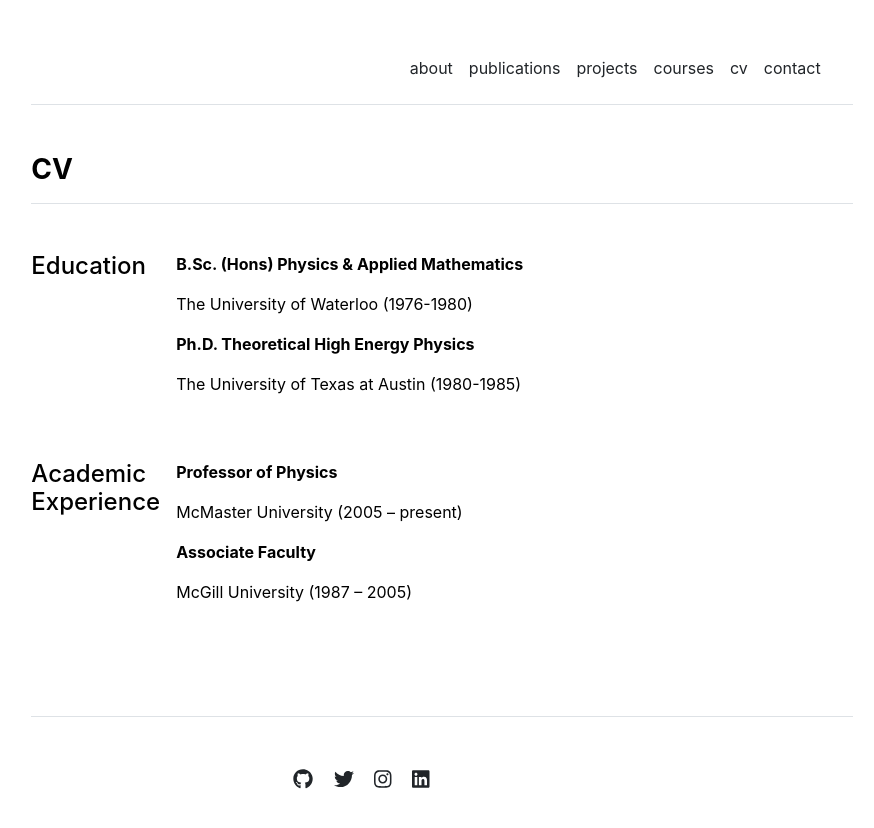
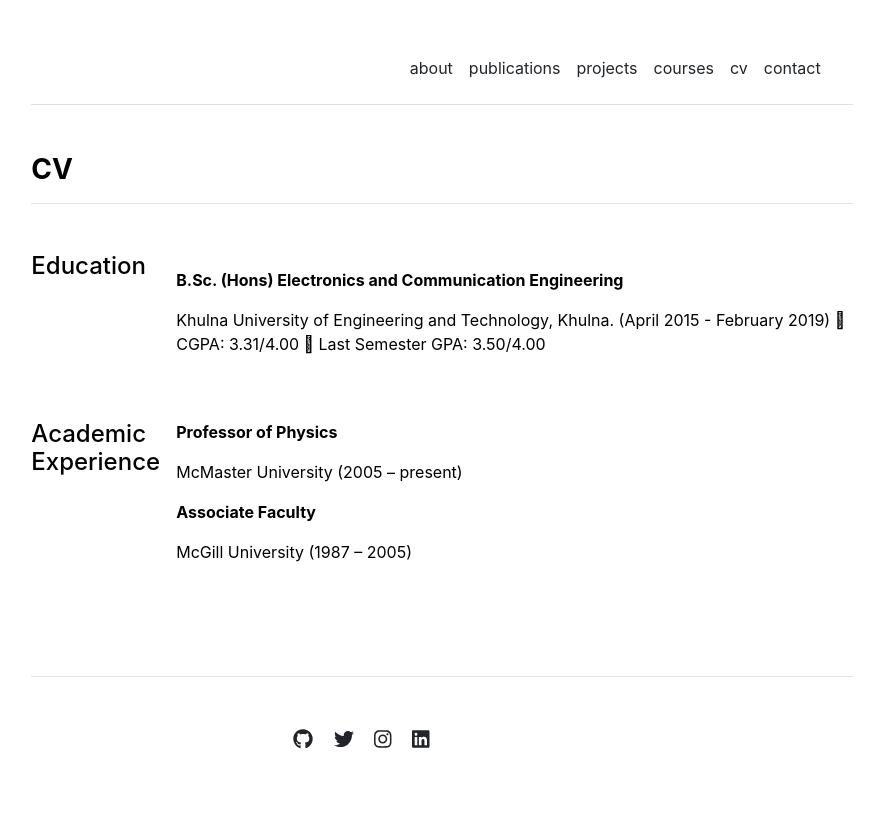
Before and after one commit to Anannabiswas/anannabiswas.github.io, a Jekyll site: the page built from cv.md, in a window 1280 px wide. Shown: the top 828 px of the page, without its empty margins (198-1072 px from the left). Built offline with Jekyll 4.4.1, drawn with Linux system fonts in a browser that asks for light colours.

Commit message:
Update education.yml

```diff
--- a/_data/cv/education.yml
+++ b/_data/cv/education.yml
@@ -1,5 +1,10 @@
-- title: 'B.Sc. (Hons) Physics & Applied Mathematics'
-  description: 'The University of Waterloo (1976-1980)'
+- #title: 'B.Sc. (Hons) Physics & Applied Mathematics'
+  #description: 'The University of Waterloo (1976-1980)'
+- #title: 'Ph.D. Theoretical High Energy Physics'
+  #description: 'The University of Texas at Austin (1980-1985)'
 
-- title: 'Ph.D. Theoretical High Energy Physics'
-  description: 'The University of Texas at Austin (1980-1985)'
+- title: 'B.Sc. (Hons) Electronics and Communication Engineering'
+  description: 'Khulna University of Engineering and Technology, Khulna.   (April 2015 - February 2019)
+  	CGPA: 3.31/4.00
+  	Last Semester GPA: 3.50/4.00
+  '
```
